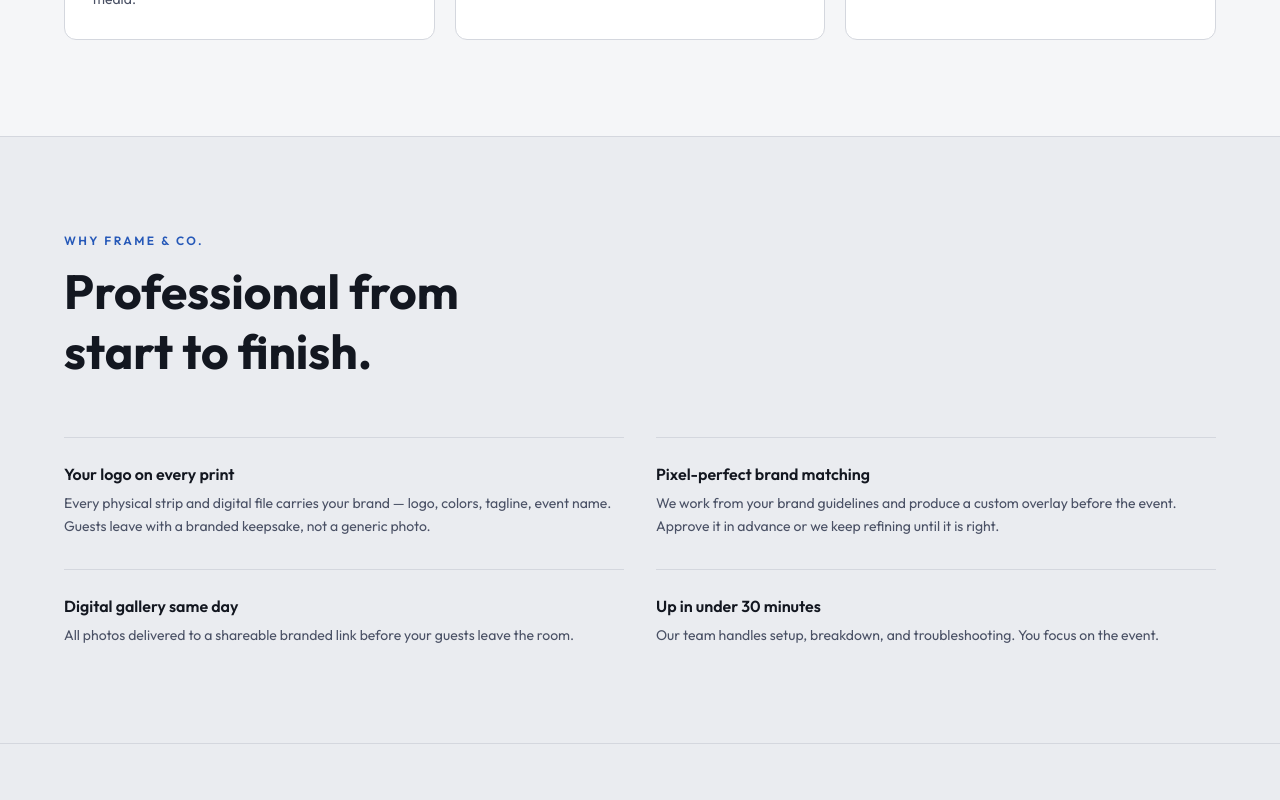
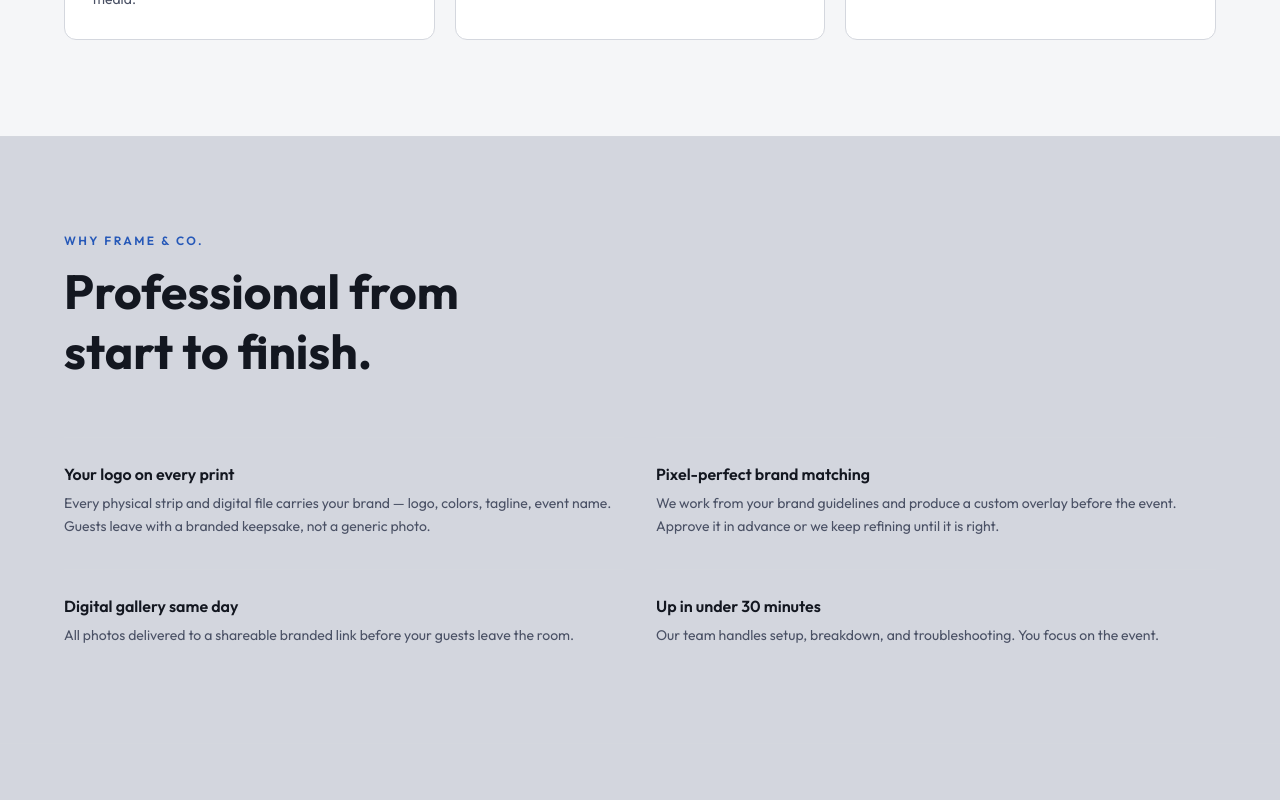
Before and after one commit to slemannathanael-maker/corporate-2, a Next.js app: page / in a window 1280 px wide. Shown: the part 1580-2380 px from the top of the page. Built offline with nearby package versions, Linux system fonts and the light colour scheme.

Commit message:
Darken surface grey from #EAECF0 to #D3D6DE

```diff
--- a/app/globals.css
+++ b/app/globals.css
@@ -3,7 +3,7 @@
 @theme inline {
   --color-white: #FFFFFF;
   --color-offwhite: #F5F6F8;
-  --color-surface: #EAECF0;
+  --color-surface: #D3D6DE;
   --color-border: #D4D7DE;
   --color-charcoal: #131720;
   --color-slate: #4A5165;
```
